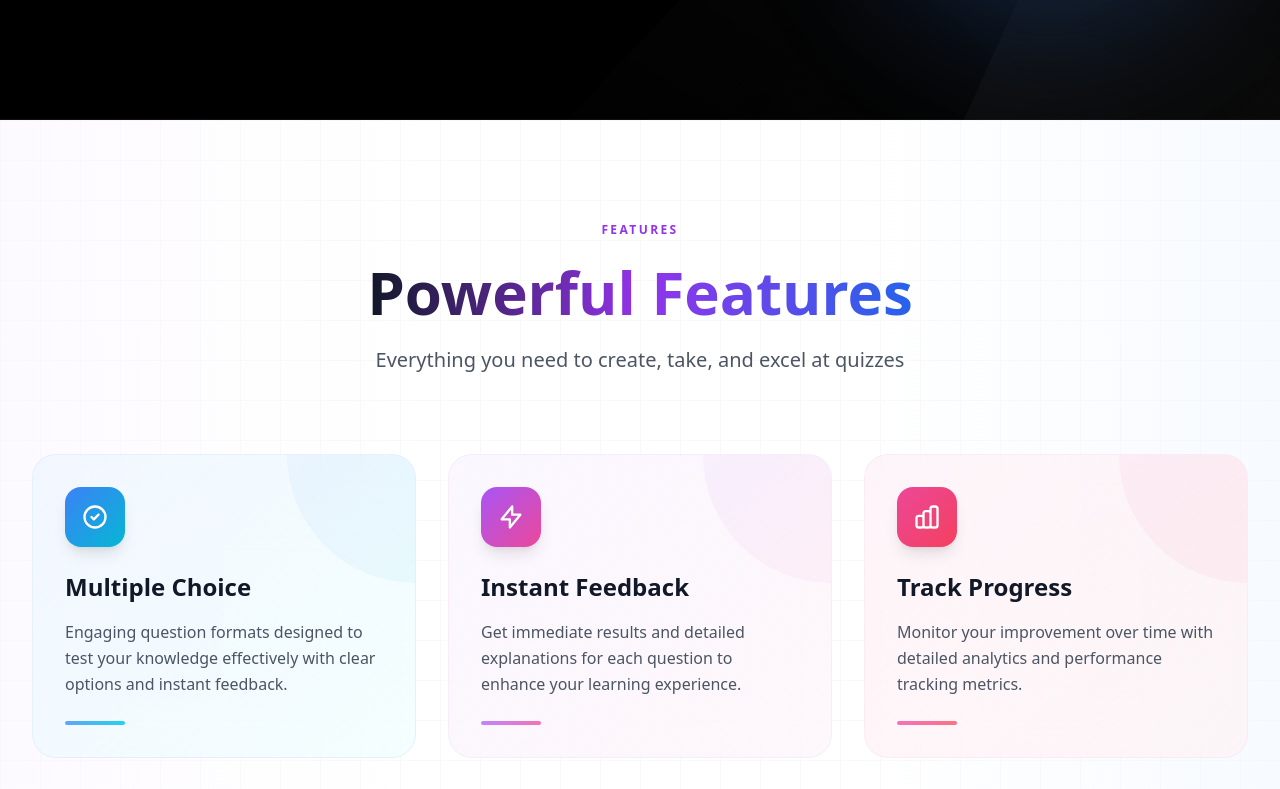
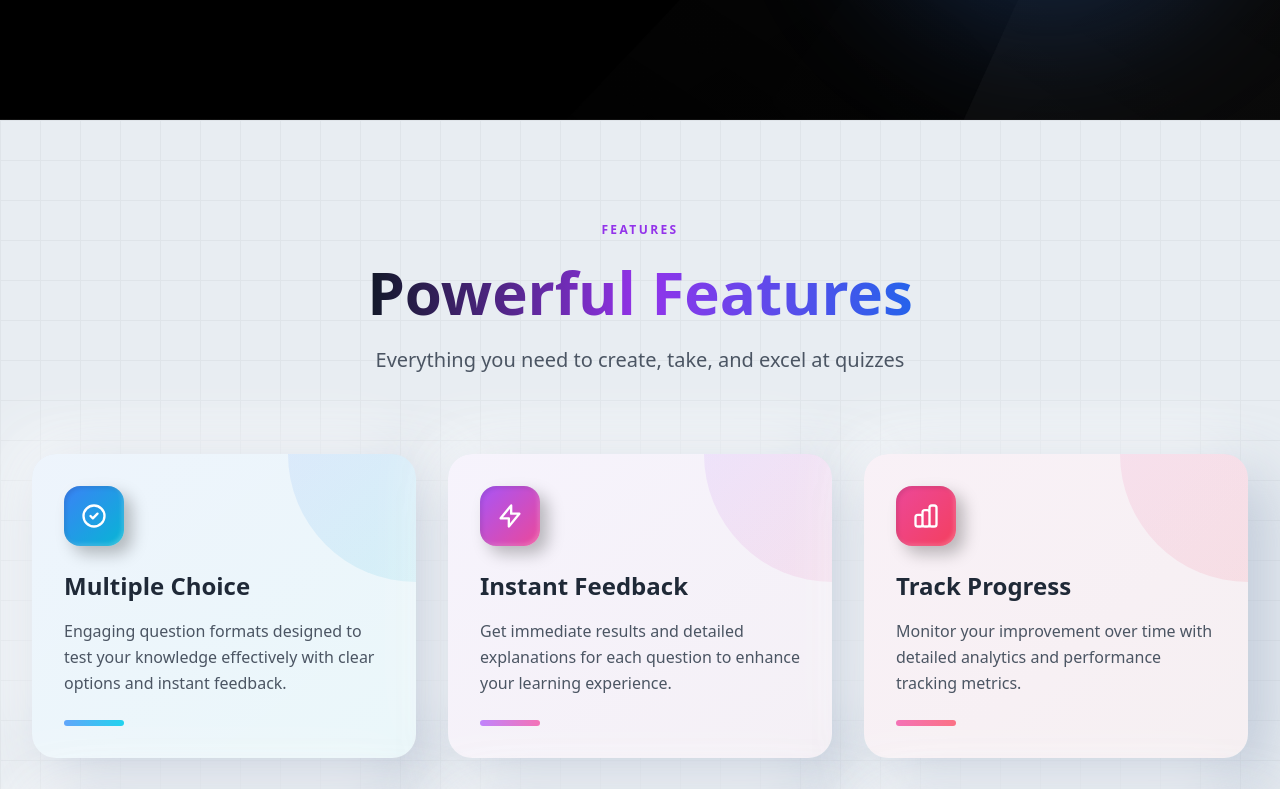
Before and after one commit to Tanaya-2007/AI-Powered-MCQ-app, a React (Vite) app: page / in a window 1280 px wide. Shown: the part 680-1469 px from the top of the page. Built offline with nearby package versions, Linux system fonts and the light colour scheme.

Commit message:
Cards with neumorphism effect

```diff
--- a/src/components/FeatureCard.jsx
+++ b/src/components/FeatureCard.jsx
@@ -1,43 +1,37 @@
 import React from "react";
 
 function FeatureCard({ icon, title, description, index = 0 }) {
-  // Modern color schemes with unique gradients
+  // Color schemes with gradients
   const colorSchemes = [
     {
       iconBg: "from-blue-500 to-cyan-500",
       cardGradient: "from-blue-50/80 to-cyan-50/60",
       accent: "from-blue-400 to-cyan-400",
-      border: "border-blue-200/30"
     },
     {
       iconBg: "from-purple-500 to-pink-500",
       cardGradient: "from-purple-50/80 to-pink-50/60",
       accent: "from-purple-400 to-pink-400",
-      border: "border-purple-200/30"
     },
     {
       iconBg: "from-pink-500 to-rose-500",
       cardGradient: "from-pink-50/80 to-rose-50/60",
       accent: "from-pink-400 to-rose-400",
-      border: "border-pink-200/30"
     },
     {
       iconBg: "from-indigo-500 to-purple-500",
       cardGradient: "from-indigo-50/80 to-purple-50/60",
       accent: "from-indigo-400 to-purple-400",
-      border: "border-indigo-200/30"
     },
     {
       iconBg: "from-cyan-500 to-blue-500",
       cardGradient: "from-cyan-50/80 to-blue-50/60",
       accent: "from-cyan-400 to-blue-400",
-      border: "border-cyan-200/30"
     },
     {
       iconBg: "from-violet-500 to-purple-500",
       cardGradient: "from-violet-50/80 to-purple-50/60",
       accent: "from-violet-400 to-purple-400",
-      border: "border-violet-200/30"
     },
   ];
 
@@ -45,17 +39,52 @@ function FeatureCard({ icon, title, description, index = 0 }) {
 
   return (
     <div className="group relative h-full">
-      {/* Glassmorphism card with gradient background */}
-      <div className={`relative h-full bg-gradient-to-br ${colors.cardGradient} backdrop-blur-2xl rounded-3xl border ${colors.border} p-8 transition-all duration-500 group-hover:shadow-2xl group-hover:shadow-purple-500/20 group-hover:-translate-y-2 overflow-hidden`}>
-
-        {/* Subtle inner glow */}
-        <div className={`absolute inset-0 bg-gradient-to-br ${colors.cardGradient} opacity-0 group-hover:opacity-100 transition-opacity duration-500 rounded-3xl`}></div>
+      {/* Neumorphic card with gradient overlay */}
+      <div
+        className={`relative h-full bg-[#E8EDF2] rounded-3xl p-8 transition-all duration-500 group-hover:-translate-y-1 overflow-hidden`}
+        style={{
+          boxShadow: `
+            20px 20px 60px rgba(163, 177, 198, 0.6),
+            -20px -20px 60px rgba(255, 255, 255, 0.7),
+            inset 0 0 0 rgba(163, 177, 198, 0),
+            inset 0 0 0 rgba(255, 255, 255, 0)
+          `,
+        }}
+        onMouseEnter={(e) => {
+          e.currentTarget.style.boxShadow = `
+            10px 10px 30px rgba(163, 177, 198, 0.5),
+            -10px -10px 30px rgba(255, 255, 255, 0.8),
+            inset 5px 5px 10px rgba(163, 177, 198, 0.3),
+            inset -5px -5px 10px rgba(255, 255, 255, 0.9)
+          `;
+        }}
+        onMouseLeave={(e) => {
+          e.currentTarget.style.boxShadow = `
+            20px 20px 60px rgba(163, 177, 198, 0.6),
+            -20px -20px 60px rgba(255, 255, 255, 0.7),
+            inset 0 0 0 rgba(163, 177, 198, 0),
+            inset 0 0 0 rgba(255, 255, 255, 0)
+          `;
+        }}
+      >
+        {/* Gradient overlay - visible by default */}
+        <div className={`absolute inset-0 bg-gradient-to-br ${colors.cardGradient} opacity-100 group-hover:opacity-100 transition-opacity duration-500 rounded-3xl`}></div>
 
         {/* Content */}
         <div className="relative z-10">
-          {/* Icon */}
+          {/* Icon with neumorphic effect */}
           <div className="mb-6">
-            <div className={`inline-flex p-4 rounded-2xl bg-gradient-to-br ${colors.iconBg} shadow-lg group-hover:shadow-xl group-hover:scale-110 transition-all duration-500`}>
+            <div
+              className={`inline-flex p-4 rounded-2xl bg-gradient-to-br ${colors.iconBg} transition-all duration-500 group-hover:scale-110`}
+              style={{
+                boxShadow: `
+                  8px 8px 16px rgba(0, 0, 0, 0.25),
+                  -4px -4px 8px rgba(255, 255, 255, 0.15),
+                  inset 2px 2px 4px rgba(0, 0, 0, 0.1),
+                  inset -2px -2px 4px rgba(255, 255, 255, 0.2)
+                `
+              }}
+            >
               <div className="text-white">
                 {React.cloneElement(icon, { className: "w-7 h-7" })}
               </div>
@@ -63,7 +92,7 @@ function FeatureCard({ icon, title, description, index = 0 }) {
           </div>
 
           {/* Title */}
-          <h3 className="text-2xl font-bold text-gray-900 mb-4 group-hover:text-gray-800 transition-colors duration-300">
+          <h3 className="text-2xl font-bold text-gray-800 mb-4 group-hover:text-gray-900 transition-colors duration-300">
             {title}
           </h3>
 
@@ -72,12 +101,12 @@ function FeatureCard({ icon, title, description, index = 0 }) {
             {description}
           </p>
 
-          {/* Accent line under description */}
-          <div className={`h-1 bg-gradient-to-r ${colors.accent} rounded-full transform origin-left transition-all duration-500 group-hover:scale-x-100`} style={{ width: '60px' }}></div>
+          {/* Accent line */}
+          <div className={`h-1.5 bg-gradient-to-r ${colors.accent} rounded-full`} style={{ width: '60px' }}></div>
         </div>
 
-        {/* Decorative corner element */}
-        <div className={`absolute top-0 right-0 w-32 h-32 bg-gradient-to-br ${colors.iconBg} opacity-5 rounded-bl-full group-hover:opacity-10 transition-opacity duration-500`}></div>
+        {/* Decorative corner element - visible by default */}
+        <div className={`absolute top-0 right-0 w-32 h-32 bg-gradient-to-br ${colors.iconBg} opacity-10 group-hover:opacity-15 transition-opacity duration-500 rounded-bl-full`}></div>
       </div>
     </div>
   );
--- a/src/pages/home.jsx
+++ b/src/pages/home.jsx
@@ -117,21 +117,14 @@ function Home() {
         <div className="absolute bottom-20 right-10 w-96 h-96 bg-blue-500/20 rounded-full blur-3xl"></div>
       </section>
 
-      {/* Features Section */}
-          {/* Features Section */}
-          <section id="features" className="relative bg-white py-24 px-4 sm:px-6 lg:px-8 overflow-hidden">
+           {/* Features Section */}
+           <section id="features" className="relative bg-[#E8EDF2] py-24 px-4 sm:px-6 lg:px-8 overflow-hidden">
         {/* Subtle grid pattern */}
-        <div className="absolute inset-0 opacity-[0.02]" style={{
+        <div className="absolute inset-0 opacity-[0.03]" style={{
           backgroundImage: `linear-gradient(to right, #000 1px, transparent 1px),
                             linear-gradient(to bottom, #000 1px, transparent 1px)`,
           backgroundSize: '40px 40px'
         }}></div>
-
-        {/* Subtle gradient overlays */}
-        <div className="absolute inset-0 pointer-events-none">
-          <div className="absolute top-0 left-0 w-1/3 h-full bg-gradient-to-r from-purple-50/50 to-transparent"></div>
-          <div className="absolute top-0 right-0 w-1/3 h-full bg-gradient-to-l from-blue-50/50 to-transparent"></div>
-        </div>
 
         <div className="max-w-7xl mx-auto relative z-10">
           {/* Header */}
```
